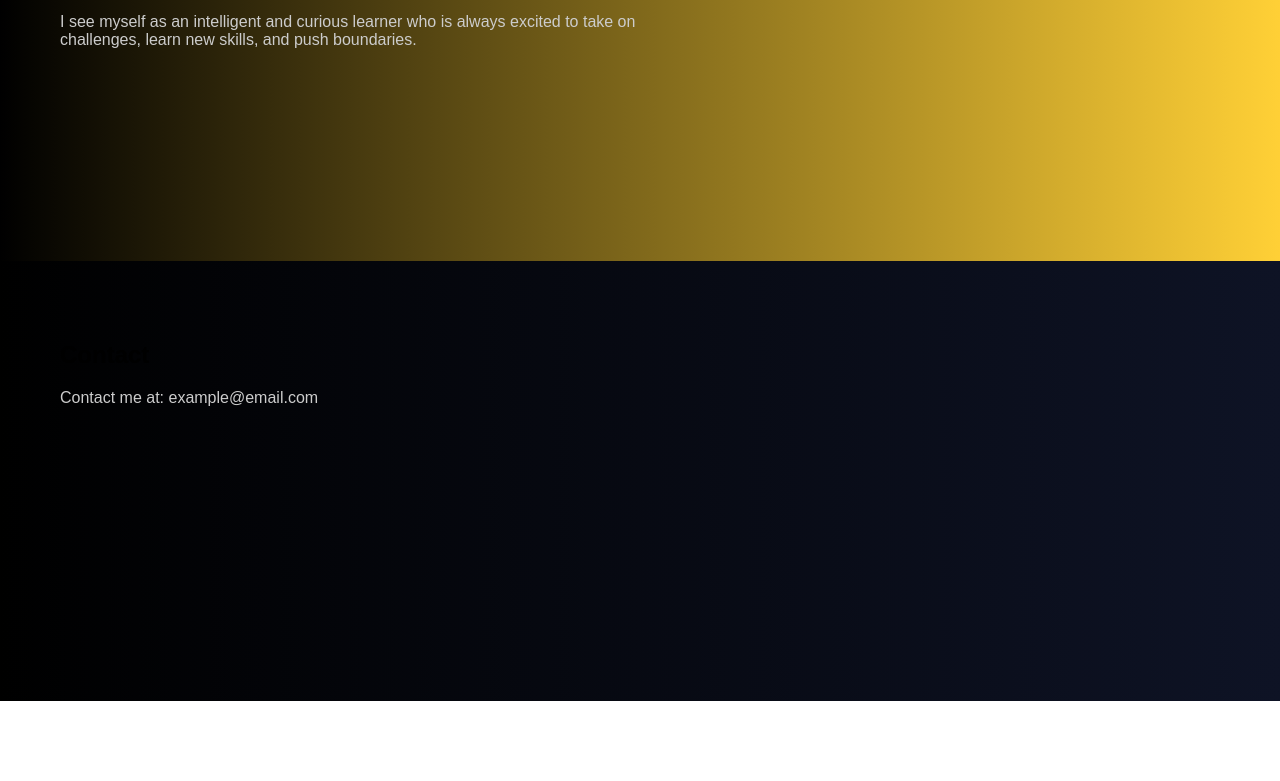
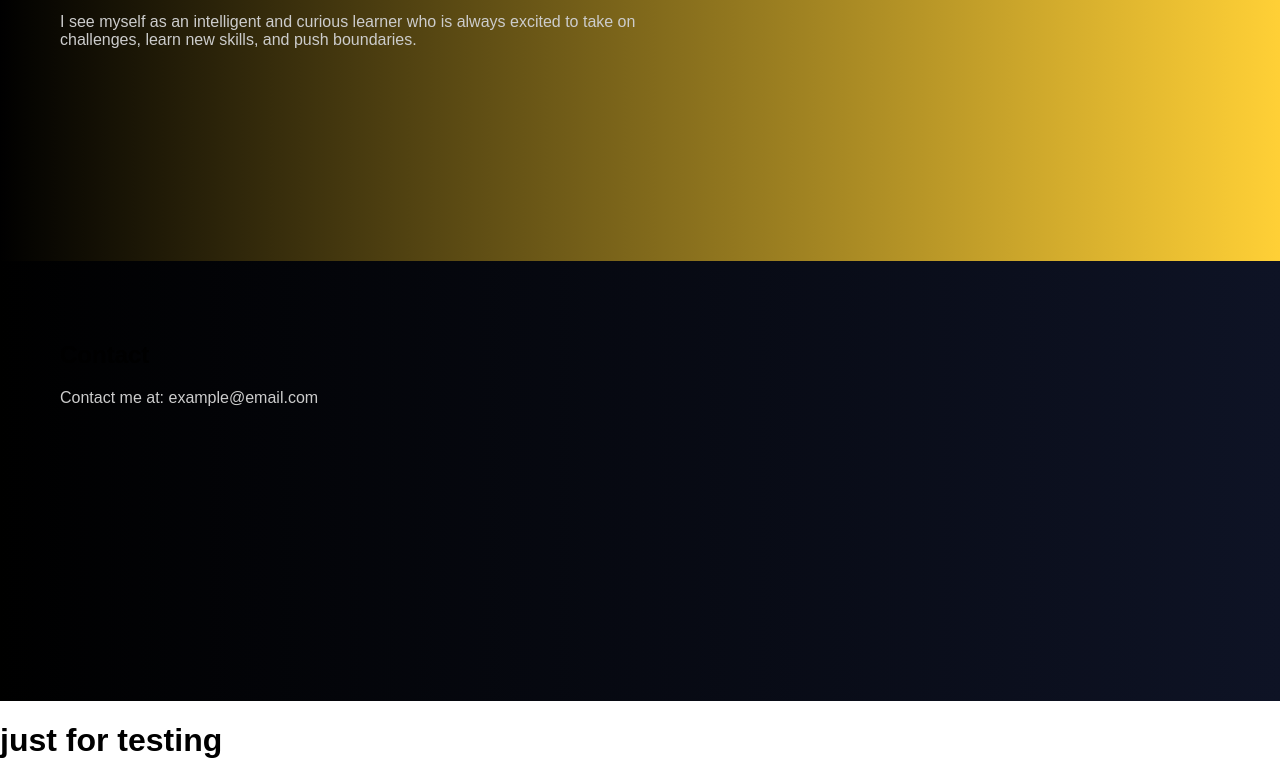
Before and after one commit to srimanbachu/my_profile, a plain HTML site: page index.html in a window 1280 px wide. Shown: the part 659-1440 px from the top of the page. Before the commit the page ends 1360 px from the top, so only its background shows below. Drawn offline with Linux system fonts and the light colour scheme.

Commit message:
Add testing header to index.html for development purposes

```diff
--- a/index.html
+++ b/index.html
@@ -37,7 +37,7 @@
     <p>Contact me at: example@email.com</p>
   </section>
 
-
+<h1>just for testing</h1>
 
 </body>
 
```
